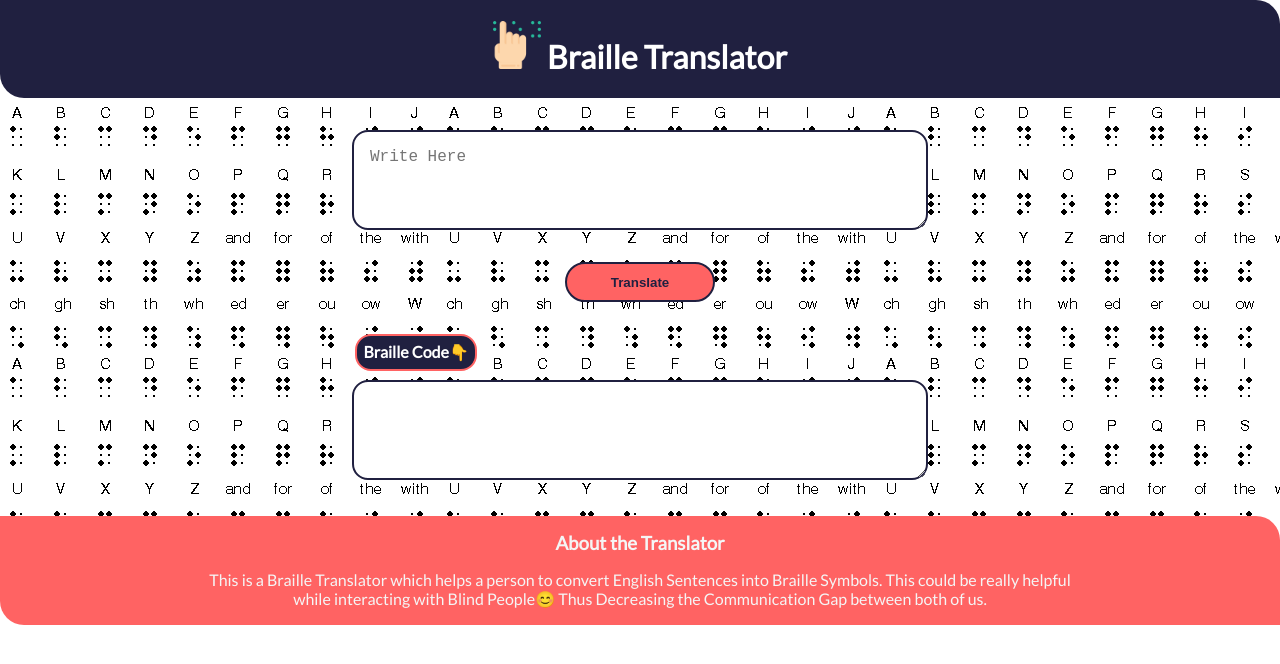
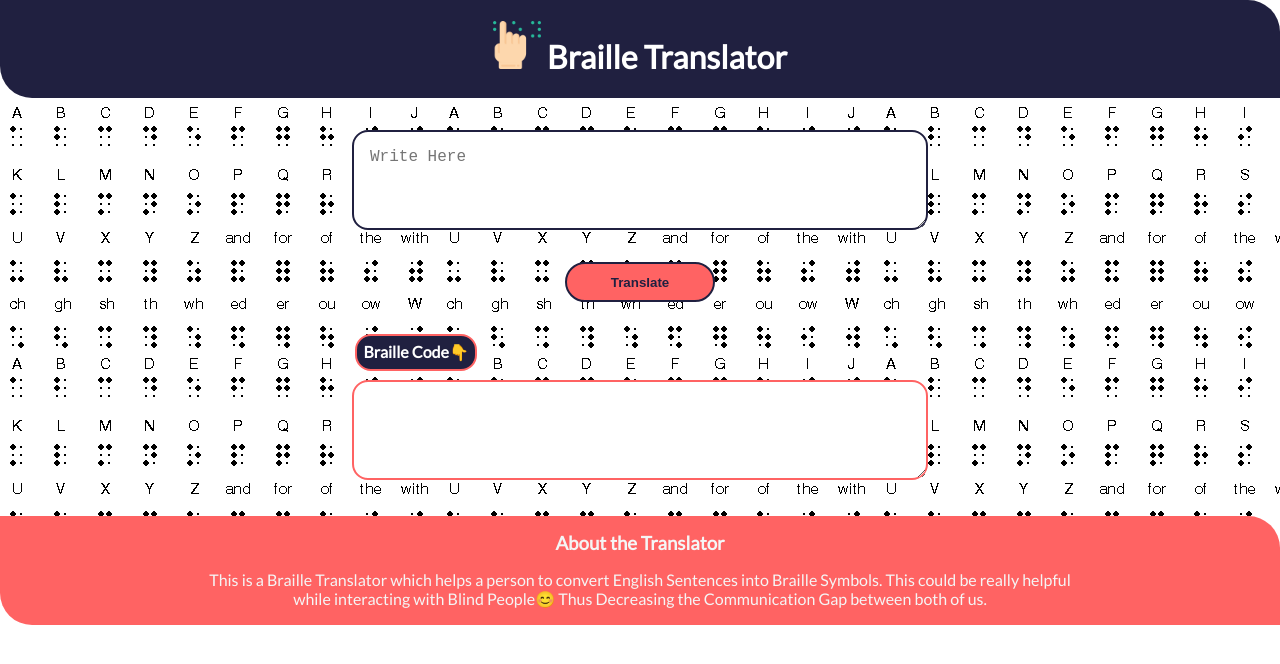
Before and after one commit to ViditAwasthi/Braille-text-Translator, a plain HTML site: page index.html in a window 1280 px wide. Drawn offline with Linux system fonts and the light colour scheme.

Commit message:
fix: color

```diff
--- a/css/styles.css
+++ b/css/styles.css
@@ -24,8 +24,8 @@ padding-bottom: 1rem;
     height: 98px;
     background-color: var(--primary-colour);
     color: white;
-    border-bottom-left-radius: 1.5rem;
-    border-top-right-radius: 1.5rem;
+    border-bottom-left-radius: 2rem;
+    border-top-right-radius: 2rem;
 }
 
 
@@ -89,7 +89,7 @@ section p {
     margin: auto;
     width: 90%;
     height: 60px;
-    border: 2px solid var(--primary-colour);
+    border: 2px solid #FF6363;
     border-radius: 1rem;
     padding: 1rem;
     margin-top: 0.6rem;
@@ -104,8 +104,8 @@ footer {
     background-color: #FF6363;
     padding-bottom: 1rem;
     padding-top: 1rem;
-    border-bottom-left-radius: 1.5rem;
-    border-top-right-radius: 1.5rem;
+    border-bottom-left-radius: 2rem;
+    border-top-right-radius: 2rem;
     color: whitesmoke;
 }
 
```
